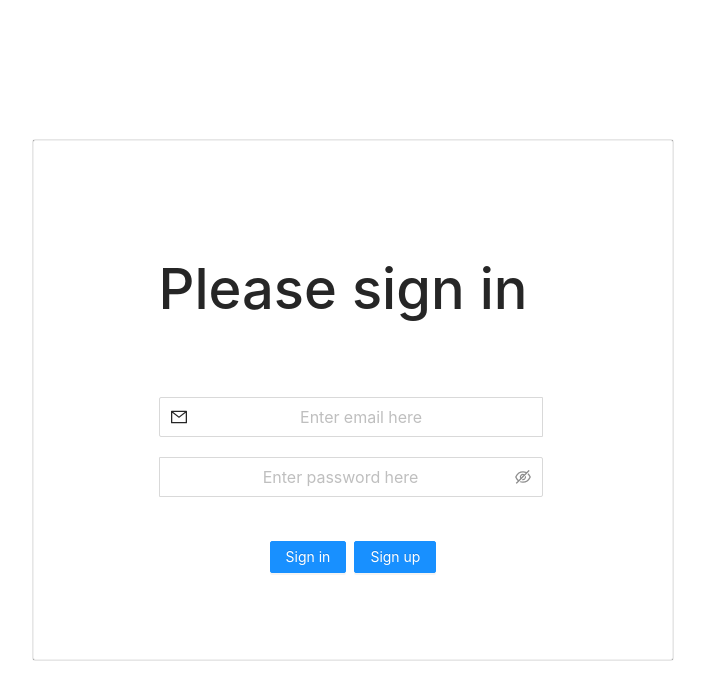
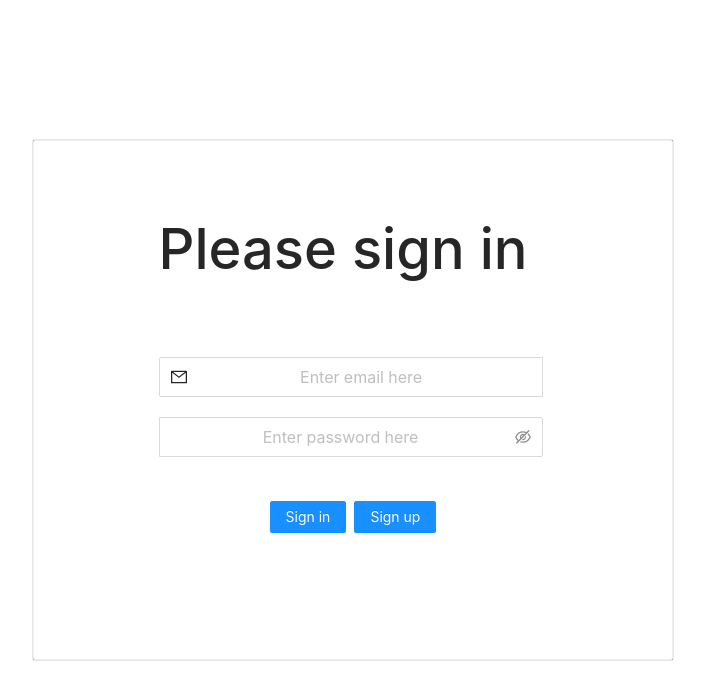
Before and after one commit to Joshuaoneheart/NTU_Workflow, a React (Create React App) app in the folder frontend/: page / in a window 1280 px wide. Shown: the top 700 px of the page, without its empty margins (287-992 px from the left). Built offline with nearby package versions, Linux system fonts and the light colour scheme; what apollo-link-ws would draw is missing.

Commit message:
fix some frontend

```diff
--- a/frontend/src/Containers/SignIn/signIn.js
+++ b/frontend/src/Containers/SignIn/signIn.js
@@ -15,7 +15,7 @@ const Container = styled(Card)`
   flex-direction: column;
   align-items: center;
   text-align: center;
-  padding: 10vh;
+  padding: 5vh;
   height: 65vh;
   top: 17.5vh;
   left: 25vw;
@@ -106,7 +106,7 @@ const SignIn = ({
       ) : (
         <SignUp
           user={user}
-          salt={salt.salt}
+          salt={(salt)? salt.salt:""}
           password={password}
           confirmPass={confirmPass}
           isNew={isNew}
--- a/frontend/src/Containers/SignIn/signUp.js
+++ b/frontend/src/Containers/SignIn/signUp.js
@@ -22,7 +22,7 @@ const Container = styled(Card)`
   flex-direction: column;
   align-items: center;
   text-align: center;
-  padding: 10vh;
+  padding: 5vh;
   height: 65vh;
   top: 15vh;
   left: 25vw;
```
